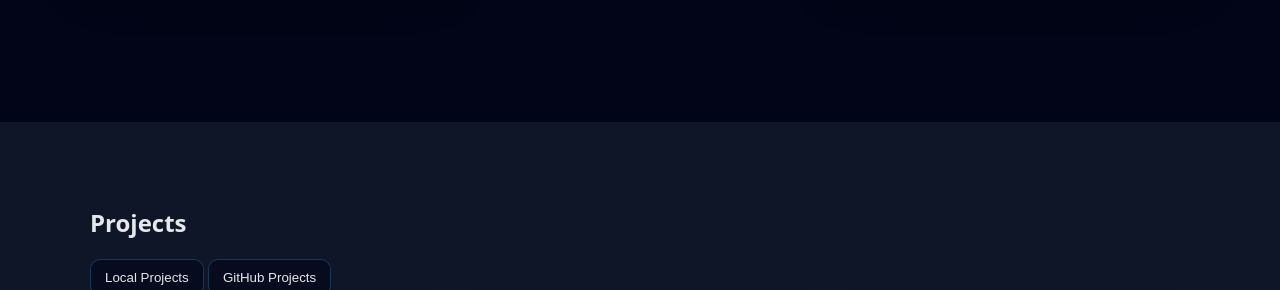
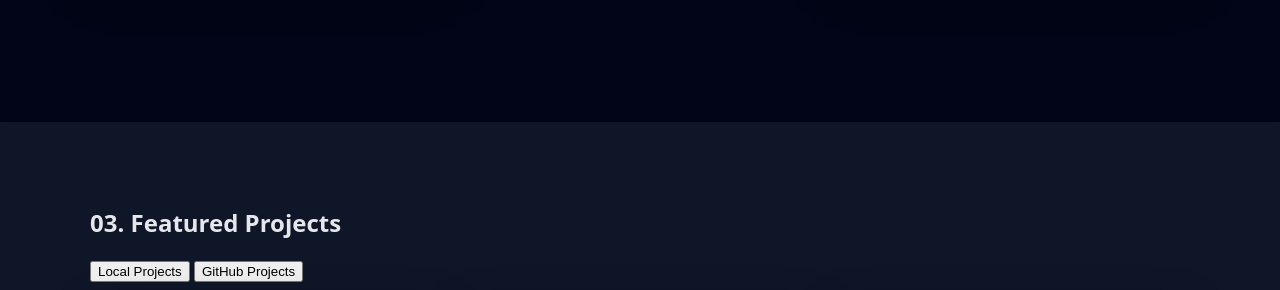
Before and after one commit to HernandezCui/Portfolio, a plain HTML site: page index.html in a window 1280 px wide. Shown: the part 2106-2396 px from the top of the page. Drawn offline with Linux system fonts and the light colour scheme.

```diff
--- a/css/style.css
+++ b/css/style.css
@@ -529,16 +529,7 @@ section{ scroll-margin-top: calc(var(--navH) + 16px); }
 /* ==========================
    PROJECTS
 ========================== */
-.project-controls{ margin: 16px 0 22px; }
-.project-controls button{
-  padding:10px 14px;
-  border-radius:10px;
-  border: 1px solid rgba(56,189,248,.25);
-  background: rgba(2,6,23,.6);
-  color: var(--text);
-  cursor:pointer;
-}
-.project-controls button:hover{ border-color: rgba(56,189,248,.6); }
+
 
 #projectsContainer{
   display:grid;
--- a/index.html
+++ b/index.html
@@ -173,9 +173,11 @@ Loading portfolio<span class="blink">_</span>
 </section>
 
 <!-- PROJECTS -->
-  <section id="projects" class="section fade-section section-dark">
+<section id="projects" class="section fade-section section-dark projects-section">
   <div class="container">
-      <h2>Projects</h2>
+    <h2 class="projects-title">
+      <span class="num">03.</span> Featured Projects
+    </h2>
 
     <div class="project-controls">
       <button id="loadLocal" type="button">Local Projects</button>
--- a/js/script.js
+++ b/js/script.js
@@ -262,12 +262,6 @@ async function loadGitHubProjects() {
 }
 
 function initProjects() {
-  const loadLocalBtn = document.getElementById('loadLocal');
-  const loadGitHubBtn = document.getElementById('loadGitHub');
-
-  loadLocalBtn?.addEventListener('click', () => loadLocalProjects().catch(() => {}));
-  loadGitHubBtn?.addEventListener('click', () => loadGitHubProjects().catch(() => {}));
-
   loadLocalProjects().catch(() => {});
 }
 
```
Lines whose indentation alone changed are shown as unchanged.
